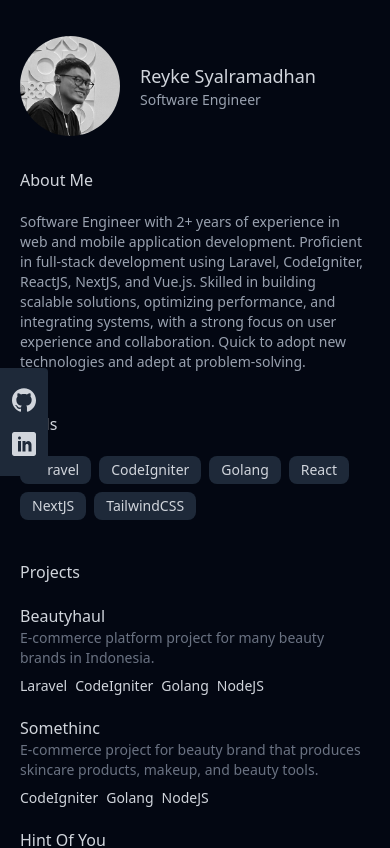
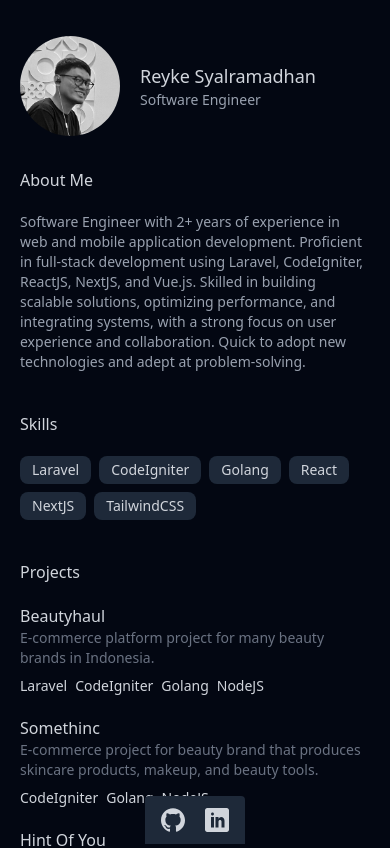
Before and after one commit to Reyshal/my-portfolio, a React (Vite) app: page / in a window 390 px wide. Shown: the top 848 px of the page. Built offline with nearby package versions, Linux system fonts and the light colour scheme.

Commit message:
fix(social-links): change the layout for mobile and desktop view

```diff
--- a/src/components/SocialLinks.tsx
+++ b/src/components/SocialLinks.tsx
@@ -32,9 +32,9 @@ function SocialLinks() {
     <motion.div
       initial={{ opacity: 0, x: -100 }}
       animate={{ opacity: 1, x: 0, transition: { duration: 1 } }}
-      className="fixed top-1/2 -translate-y-1/2 left-0 flex flex-col justify-center z-10"
+      className="fixed bottom-0 left-0 w-full md:w-[unset] md:top-0 md:h-lvh flex md:flex-col justify-center z-10"
     >
-      <nav className="flex flex-col py-5 px-3 bg-gray-800 gap-5 rounded-r">
+      <nav className="flex py-3 px-4 md:flex-col md:py-5 md:px-3 bg-gray-800 gap-5 rounded-t md:rounded-r">
         {renderedLinks}
       </nav>
     </motion.div>
```
